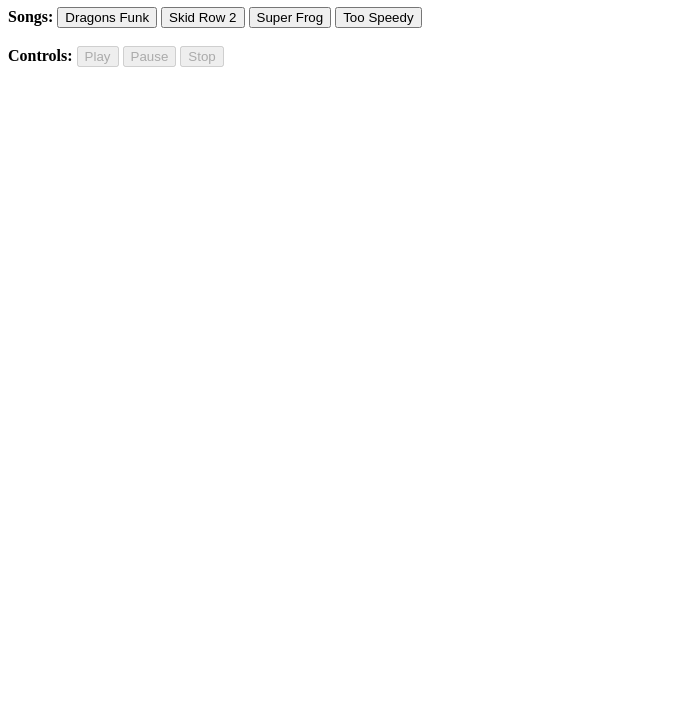
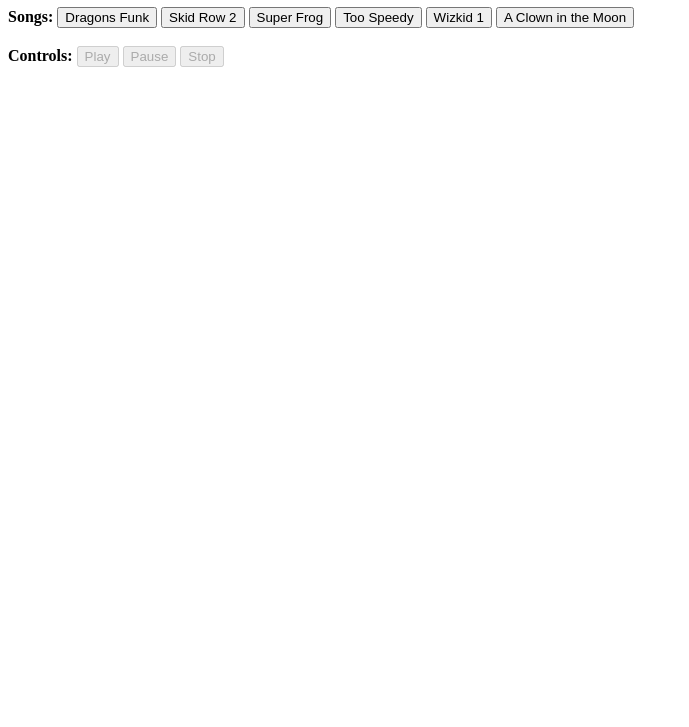
Before and after one commit to adavies1/wurlitzer, a website built with webpack: page index.html in a window 1280 px wide. Shown: the part 73-800 px from the top of the page, without its empty margins (0-689 px from the left). Built offline with nearby package versions, Linux system fonts and the light colour scheme.

Commit message:
[Protracker] - Added a few more demo tracks, one of them being 8 channel

```diff
--- a/index.html
+++ b/index.html
@@ -12,6 +12,8 @@
         <button type="button" class="loadButton" data-src="test/unit/resources/Skid_Row2.mod">Skid Row 2</button>
         <button type="button" class="loadButton" data-src="test/unit/resources/SuperFrog.mod">Super Frog</button>
         <button type="button" class="loadButton" data-src="test/unit/resources/too-speedy.mod">Too Speedy</button>
+        <button type="button" class="loadButton" data-src="test/unit/resources/wizkid_1.mod">Wizkid 1</button>
+        <button type="button" class="loadButton" data-src="test/unit/resources/moonclow.mod">A Clown in the Moon</button>
 
         <br/></br>
         <b>Controls:</b>
```
Also changed, not shown: 2 other files.
